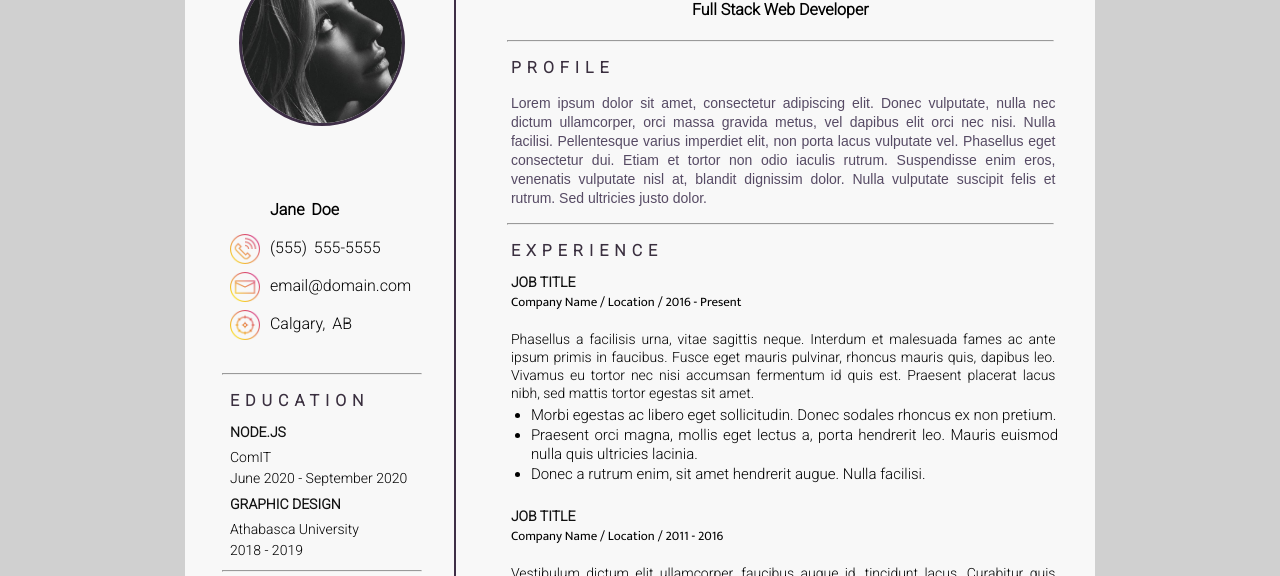
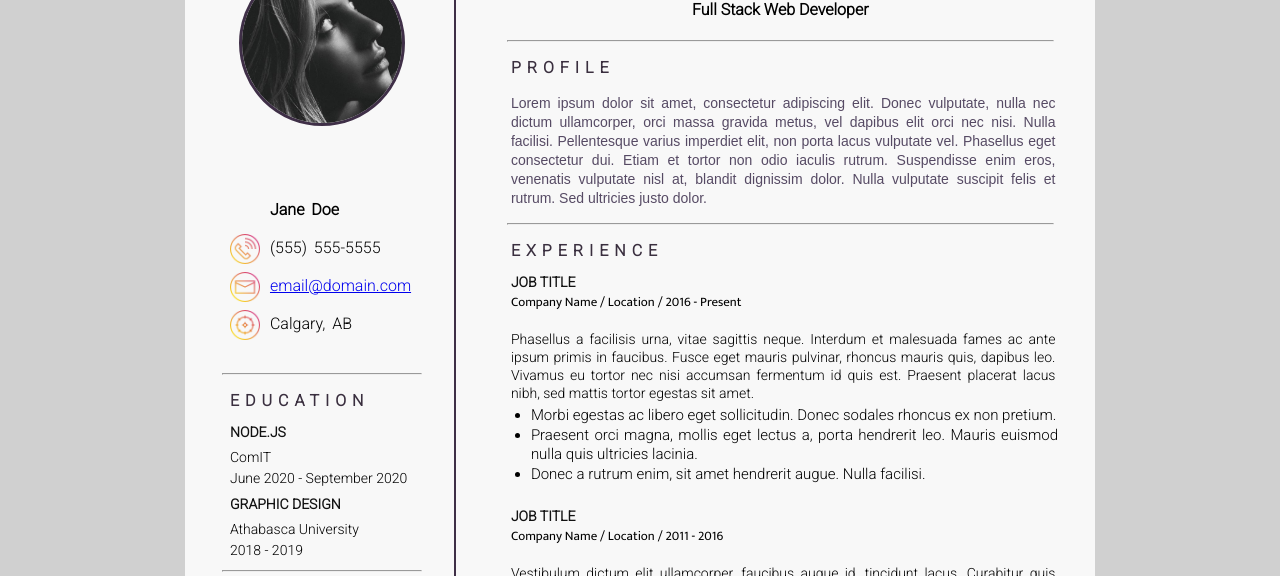
Before and after one commit to johndepatie/nodeyyc, a plain HTML site: page ex_5/documents/resume.html in a window 1280 px wide. Shown: the part 224-800 px from the top of the page. Drawn offline with Linux system fonts and the light colour scheme.

Commit message:
Added mailto link to resume page

```diff
--- a/ex_5/documents/resume.html
+++ b/ex_5/documents/resume.html
@@ -28,7 +28,7 @@
 						  <img src="../assets/icons/003-phone.png">
 							<li>(555) 555-5555</li>
 							<img src="../assets/icons/002-email.png">
-							<li>email@domain.com</li>
+							<li><a href="mailto:email@domain.com">email@domain.com</a></li>
 							<img src="../assets/icons/001-target.png">
 							<li>Calgary, AB</li>
 						</ul>
```
